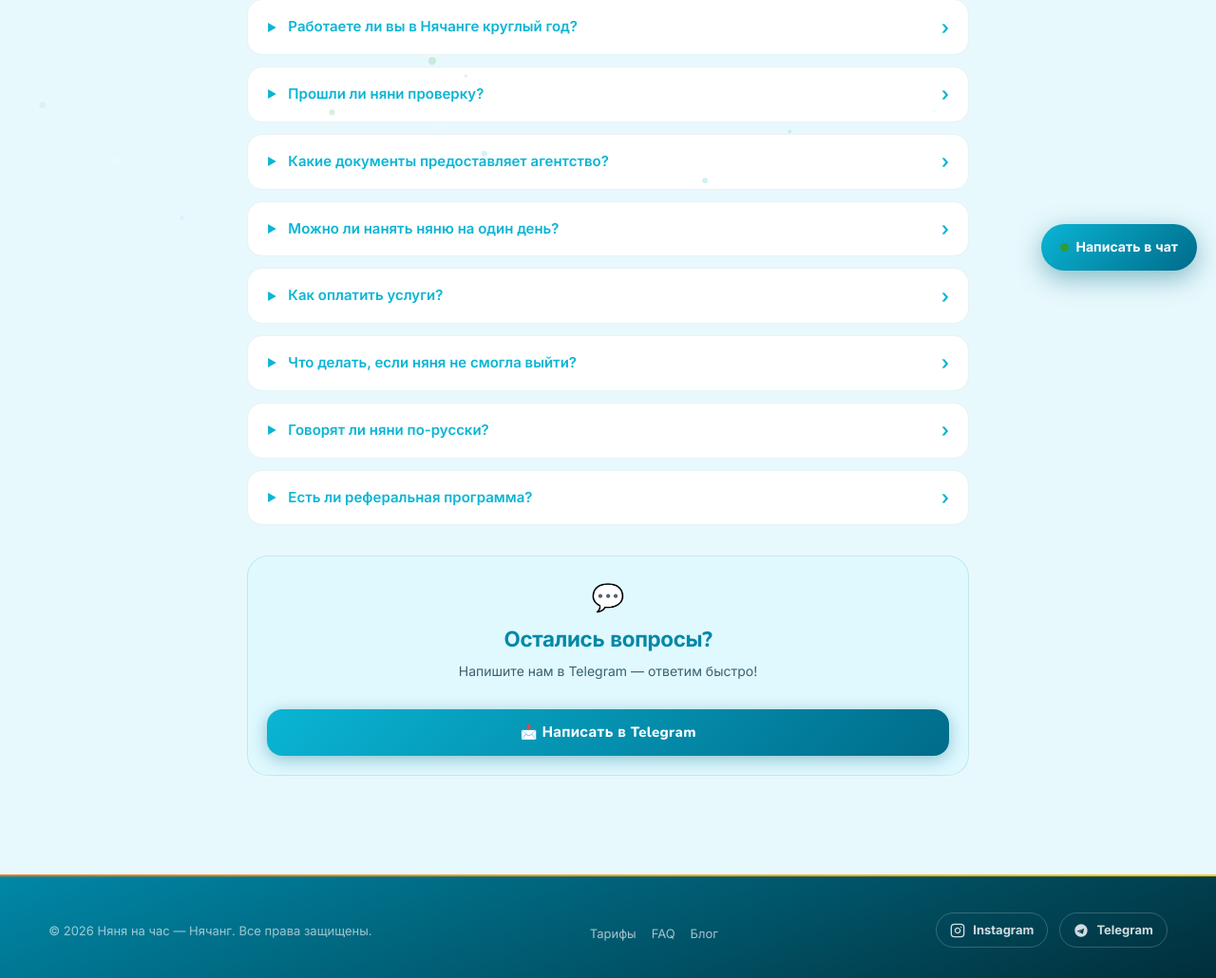
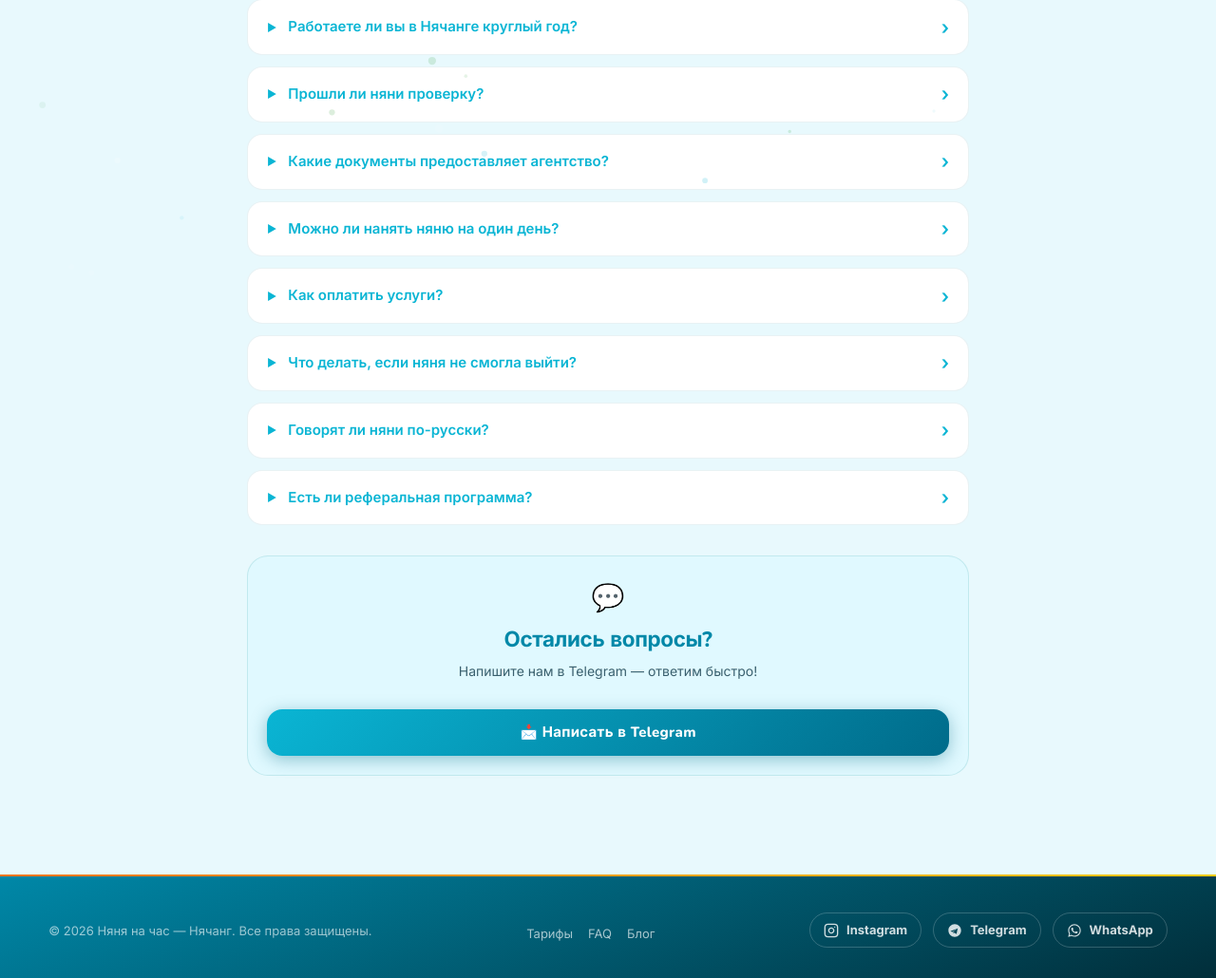
Before and after one commit to ipabramyants-cyber/nanny-portal, a Flask app: page /faq in a window 1280 px wide. Shown: the part 491-1521 px from the top of the page at 95% size. Run offline with Flask 3, Linux system fonts and the light colour scheme; some libraries are stand-ins or nearby versions.

Commit message:
Remove floating chat button and add WhatsApp footer link

```diff
--- a/static/css/style.css
+++ b/static/css/style.css
@@ -1093,49 +1093,6 @@ textarea { resize: vertical; }
   transform: translateY(-1px);
 }
 
-/* ── FLOATING CHAT BUTTON ─────────────────────────────────── */
-.chat-button {
-  position: fixed;
-  right: 20px;
-  bottom: 24px;
-  background: var(--grad-primary);
-  color: #fff;
-  padding: 13px 20px;
-  border-radius: var(--r-pill);
-  font-family: var(--f-display);
-  font-weight: 800;
-  font-size: 14px;
-  box-shadow: 0 8px 28px rgba(1,107,130,.45);
-  z-index: 200;
-  transition: all var(--tr-bounce);
-  display: flex;
-  align-items: center;
-  gap: var(--s2);
-  text-decoration: none;
-}
-
-.chat-button::before {
-  content: '';
-  width: 9px; height: 9px;
-  border-radius: 50%;
-  background: var(--c-lime);
-  flex-shrink: 0;
-  animation: pulse-dot 2.2s ease-in-out infinite;
-  box-shadow: 0 0 0 0 rgba(163,207,16,.5);
-}
-
-@keyframes pulse-dot {
-  0%   { box-shadow: 0 0 0 0 rgba(163,207,16,.6); }
-  70%  { box-shadow: 0 0 0 8px rgba(163,207,16,0); }
-  100% { box-shadow: 0 0 0 0 rgba(163,207,16,0); }
-}
-
-.chat-button:hover {
-  transform: translateY(-3px) scale(1.03);
-  box-shadow: 0 14px 40px rgba(1,107,130,.52);
-  color: #fff;
-}
-
 /* ── SPLASH LOADER ────────────────────────────────────────── */
 .splash {
   position: fixed;
@@ -1555,9 +1512,6 @@ input[type="file"] { padding: 8px; font-size: 13px; background: var(--c-surface-
   .hero-stat__label { font-size: 10px; }
   .hero-cta { flex-direction: column; align-items: center; }
   .hero-cta .btn { width: 100%; max-width: 280px; }
-  .chat-button .chat-label { display: none; }
-  .chat-button { padding: 14px; border-radius: 50%; width: 52px; height: 52px; justify-content: center; bottom: 20px; right: 16px; }
-  .chat-button::before { margin: 0; }
   .hero-banner { padding: 28px 0 24px; }
   .features, .reviews-grid { grid-template-columns: 1fr; }
   .data-table { font-size: 11px; }
@@ -1566,7 +1520,6 @@ input[type="file"] { padding: 8px; font-size: 13px; background: var(--c-surface-
 
 /* ── TELEGRAM MINI-APP OVERRIDES ──────────────────────────── */
 .tg-app .header { position: relative; }
-.tg-app .chat-button { display: none; }
 .tg-app .footer { display: none; }
 .tg-app .hero-banner { padding: var(--s6) 0; }
 .tg-app .hero-stats { display: none; }
@@ -1779,17 +1732,6 @@ input[type="file"] { padding: 8px; font-size: 13px; background: var(--c-surface-
   opacity: .4;
 }
 
-/* ── CHAT button — wiggle on load ────────────────────────── */
-.chat-button {
-  animation: chat-wiggle 1s 2s ease-in-out 2;
-}
-@keyframes chat-wiggle {
-  0%,100% { transform: rotate(0deg); }
-  20%      { transform: rotate(-8deg) scale(1.05); }
-  60%      { transform: rotate(6deg) scale(1.05); }
-}
-.chat-button:hover { animation: none; }
-
 /* ── FOOTER links — slide underline ──────────────────────── */
 .social-icon {
   position: relative;
--- a/templates/base.html
+++ b/templates/base.html
@@ -141,13 +141,13 @@
           <svg width="16" height="16" viewBox="0 0 24 24" fill="currentColor"><path d="M12 2C6.48 2 2 6.48 2 12s4.48 10 10 10 10-4.48 10-10S17.52 2 12 2zm4.64 6.8l-1.68 7.92c-.12.56-.46.7-.94.43l-2.58-1.9-1.24 1.2c-.14.13-.26.24-.53.24l.19-2.64 4.84-4.37c.21-.19-.05-.29-.32-.1L8.38 14.3l-2.54-.8c-.55-.17-.56-.55.12-.82l9.94-3.83c.46-.17.86.11.74.95z"/></svg>
           Telegram
         </a>
+        <a href="https://wa.me/79119184166?text=%D0%97%D0%B4%D1%80%D0%B0%D0%B2%D1%81%D1%82%D0%B2%D1%83%D0%B9%D1%82%D0%B5%2C%20%D1%85%D0%BE%D1%87%D1%83%20%D1%83%D1%82%D0%BE%D1%87%D0%BD%D0%B8%D1%82%D1%8C%20%D0%BF%D0%BE%D0%B4%D0%B1%D0%BE%D1%80%20%D0%BD%D1%8F%D0%BD%D0%B8%20%D0%B2%20%D0%9D%D1%8F%D1%87%D0%B0%D0%BD%D0%B3%D0%B5" target="_blank" rel="noopener" class="social-icon">
+          <svg width="16" height="16" viewBox="0 0 24 24" fill="currentColor" aria-hidden="true"><path d="M12.04 2C6.54 2 2.07 6.43 2.07 11.88c0 1.74.46 3.44 1.34 4.94L2 22l5.32-1.38a10.08 10.08 0 0 0 4.72 1.18h.01c5.5 0 9.98-4.43 9.98-9.88C22.03 6.43 17.55 2 12.04 2Zm0 18.13h-.01a8.32 8.32 0 0 1-4.24-1.16l-.3-.18-3.16.82.84-3.05-.2-.31a8.12 8.12 0 0 1-1.25-4.34c0-4.54 3.73-8.23 8.33-8.23 2.22 0 4.31.86 5.88 2.42a8.12 8.12 0 0 1 2.44 5.82c-.01 4.53-3.74 8.21-8.33 8.21Zm4.57-6.16c-.25-.12-1.48-.72-1.71-.8-.23-.08-.4-.12-.57.12-.17.25-.65.8-.8.97-.15.16-.29.18-.54.06-.25-.12-1.05-.38-2-1.22-.74-.65-1.24-1.46-1.39-1.7-.14-.25-.02-.38.11-.5.11-.11.25-.29.37-.43.12-.14.17-.25.25-.41.08-.16.04-.31-.02-.43-.06-.12-.57-1.36-.78-1.86-.2-.48-.41-.42-.57-.43h-.49c-.17 0-.43.06-.66.31-.23.25-.86.84-.86 2.04s.89 2.36 1.01 2.52c.12.16 1.75 2.65 4.25 3.72.59.25 1.05.4 1.41.52.59.19 1.13.16 1.56.1.48-.07 1.48-.6 1.69-1.17.21-.57.21-1.06.15-1.17-.06-.1-.23-.16-.48-.28Z"/></svg>
+          WhatsApp
+        </a>
       </div>
     </div>
   </footer>
-
-  <a href="https://t.me/Nastasja_Ageyeva" target="_blank" class="chat-button" aria-label="Написать в чат">
-    <span class="chat-label">Написать в чат</span>
-  </a>
 
   <!-- Service Worker registration -->
   <script>
--- a/templates/index.html
+++ b/templates/index.html
@@ -26,7 +26,7 @@
     "telephone": "+79119184166",
     "areaServed": "Nha Trang",
     "address": { "@type": "PostalAddress", "addressLocality": "Nha Trang", "addressCountry": "VN" },
-    "sameAs": ["https://www.instagram.com/nanny_nya_trang", "https://t.me/nanny_nya_trang"],
+    "sameAs": ["https://www.instagram.com/nanny_nya_trang", "https://t.me/nanny_nya_trang", "https://wa.me/79119184166"],
     "priceRange": "$$",
     "aggregateRating": { "@type": "AggregateRating", "ratingValue": "{{ (reviews | map(attribute='stars') | map('float') | sum / [reviews|length, 1]|max) | round(1) }}", "reviewCount": "{{ reviews|length }}" }
   }</script>
```
